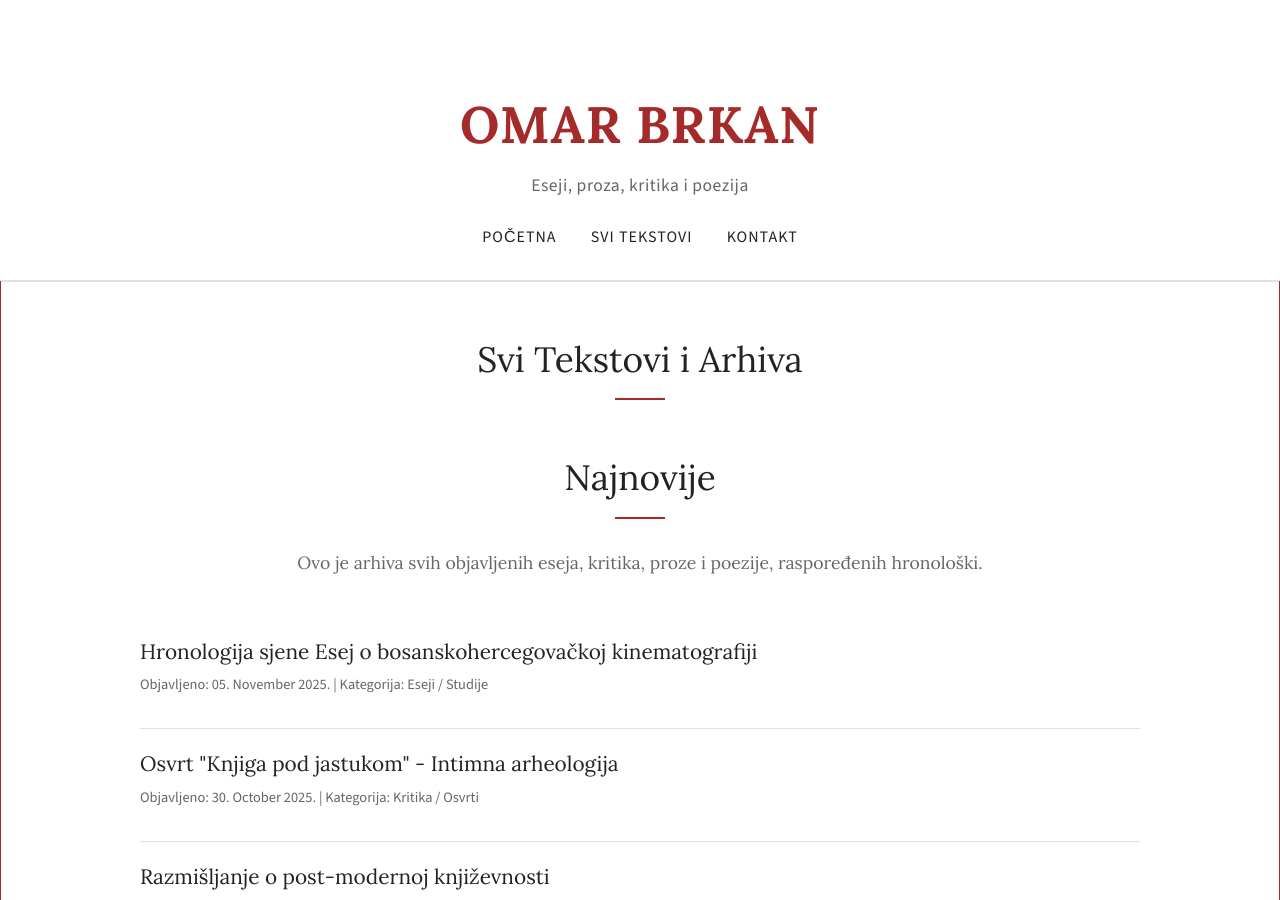
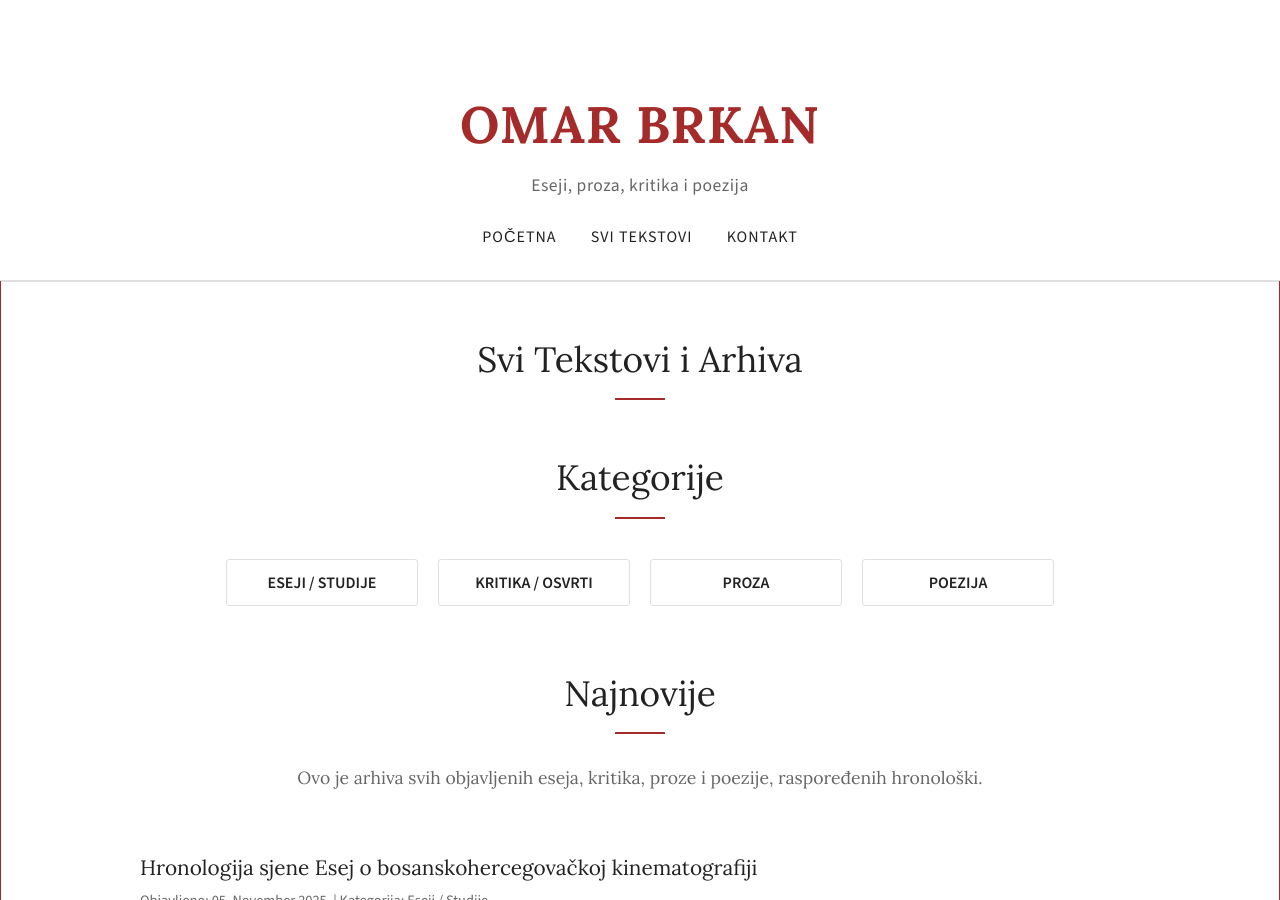
Before and after one commit to omarbrkan/omarbrkan.github.io, a Jekyll site: the page built from tekstovi.html, in a window 1280 px wide and 900 px high. Built offline with Jekyll 4.4.1, drawn with Linux system fonts in a browser that asks for light colours.

Commit message:
Update tekstovi.html

```diff
--- a/tekstovi.html
+++ b/tekstovi.html
@@ -4,6 +4,22 @@ title: Svi Tekstovi i Arhiva
 permalink: /tekstovi
 ---
 
+<h2 class="section-title">Kategorije</h2>
+
+<div class="category-grid">
+    <div class="category-card">
+        <a href="{{ site.baseurl }}/kategorija-eseji">Eseji / Studije</a>
+    </div>
+    <div class="category-card">
+        <a href="{{ site.baseurl }}/kategorija-kritika">Kritika / Osvrti</a>
+    </div>
+    <div class="category-card">
+        <a href="{{ site.baseurl }}/kategorija-proza">Proza</a>
+    </div>
+    <div class="category-card">
+        <a href="{{ site.baseurl }}/kategorija-poezija">Poezija</a>
+    </div>
+</div>
 <h2 class="section-title">Najnovije</h2>
 
 <p style="text-align: center; font-size: 1.1em; color: var(--muted-text); margin-bottom: 40px;">
```
